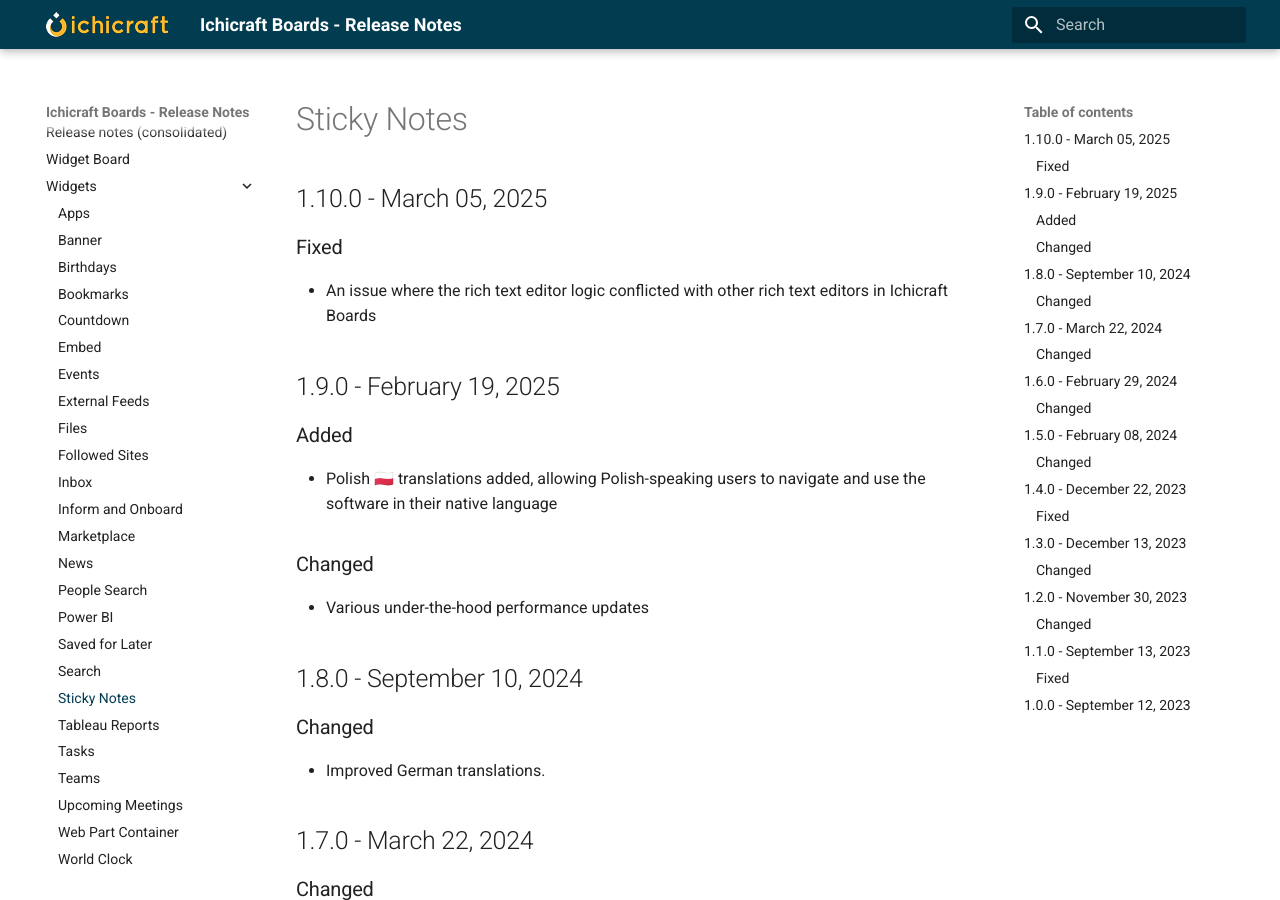
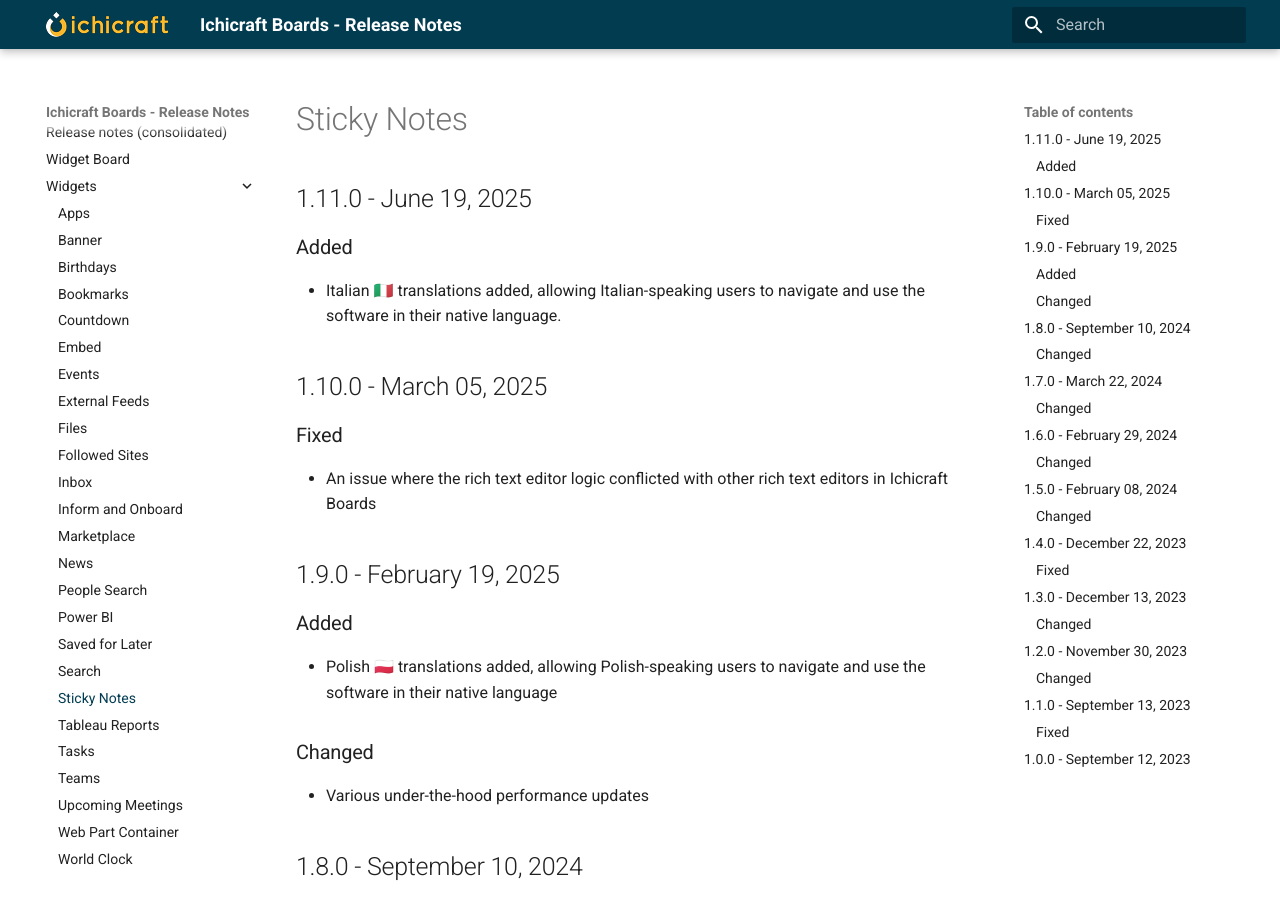
Before and after one commit to ichicraft/widgets-docs, an MkDocs documentation site: the page built from docs/Widgets/Sticky Notes.md, in a window 1280 px wide and 900 px high. Built offline with MkDocs 1.6.1 and Material for MkDocs 9.7.7, drawn with Linux system fonts in a browser that asks for light colours.

```diff
--- a/docs/Widgets/Sticky Notes.md
+++ b/docs/Widgets/Sticky Notes.md
@@ -1,3 +1,8 @@
+## 1.11.0 - June 19, 2025
+
+### Added
+- Italian 🇮🇹 translations added, allowing Italian-speaking users to navigate and use the software in their native language.
+
 ## 1.10.0 - March 05, 2025
 
 ### Fixed
```
Also changed, not shown: docs/Release-notes-(consolidated).md (+5 -0 lines).
